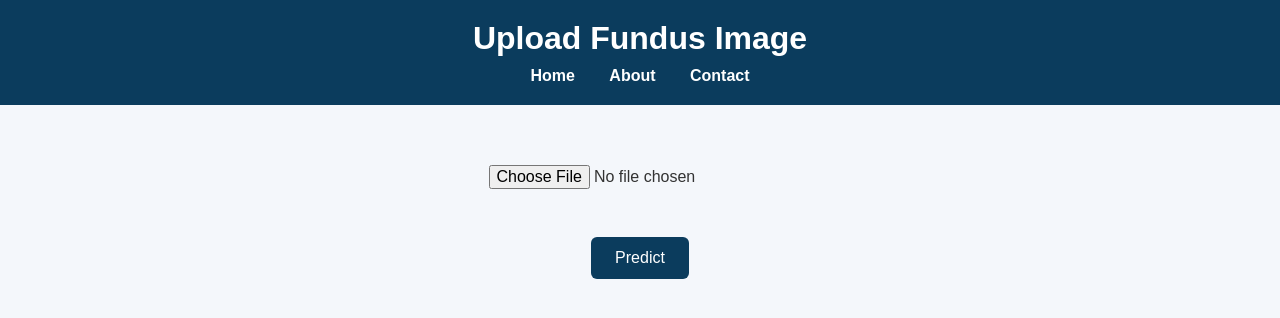
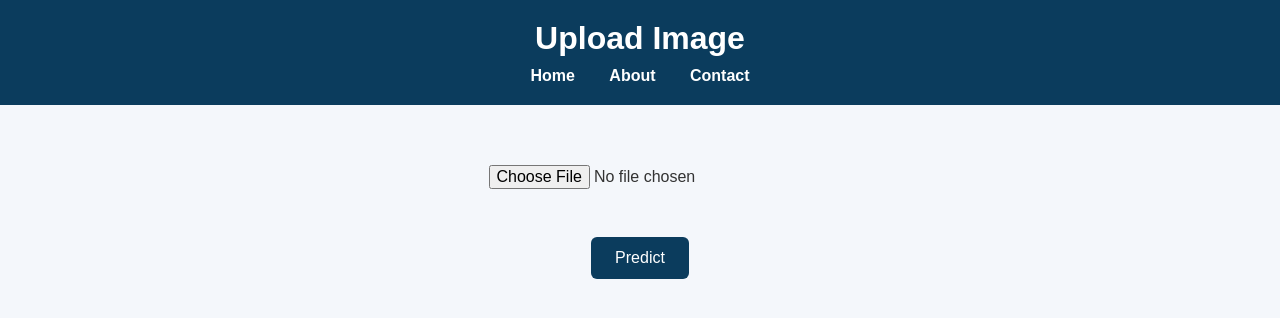
Before and after one commit to pranavpawar3016-collab/retina-disease-classification, a Flask app: page /predict in a window 1280 px wide. Shown: the top 318 px of the page. Run offline with Flask 3, Linux system fonts and the light colour scheme.

Commit message:
Update header title and form label in predict.html

```diff
--- a/templates/predict.html
+++ b/templates/predict.html
@@ -8,7 +8,7 @@
 <body>
 
 <header>
-    <h1>Upload Fundus Image</h1>
+    <h1>Upload Image</h1>
 
     <nav>
         <a href="/">Home</a>
```
